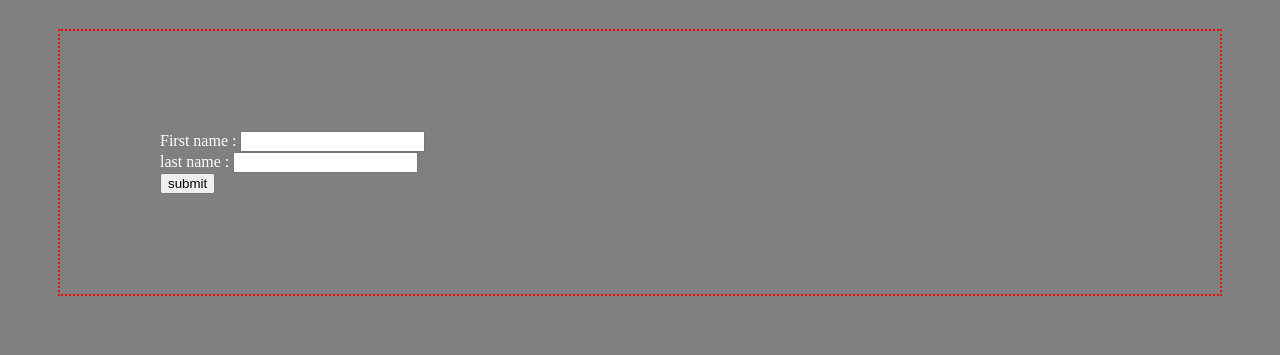
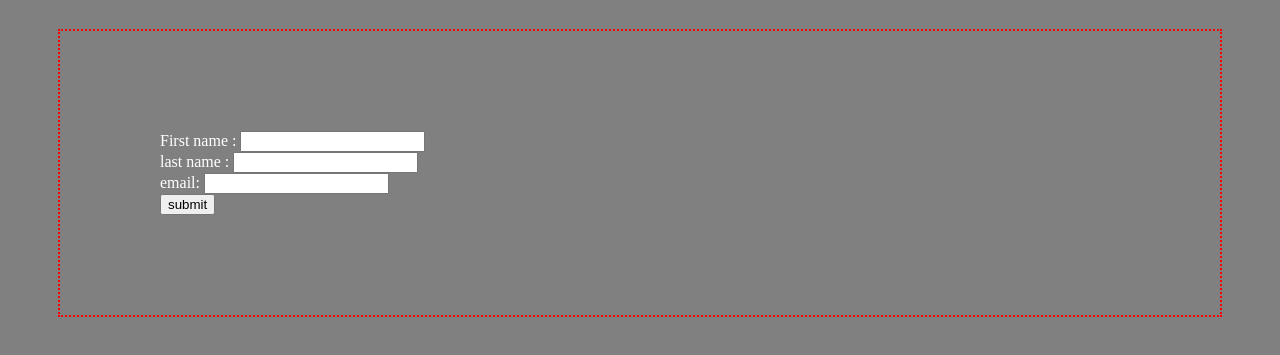
Before and after one commit to abde-louali/teatp, a plain HTML site: page index.html in a window 1280 px wide. Shown: the part 79-434 px from the top of the page. Drawn offline with Linux system fonts and the light colour scheme.

Commit message:
test branch

```diff
--- a/index.html
+++ b/index.html
@@ -17,6 +17,10 @@
         <label for="">last name : </label>
         <input type="text">
        </div>
+       <div>
+        <label for="">email: </label>
+        <input type="text">
+       </div>
        <button>submit</button>
     </form>
 </body>
```
